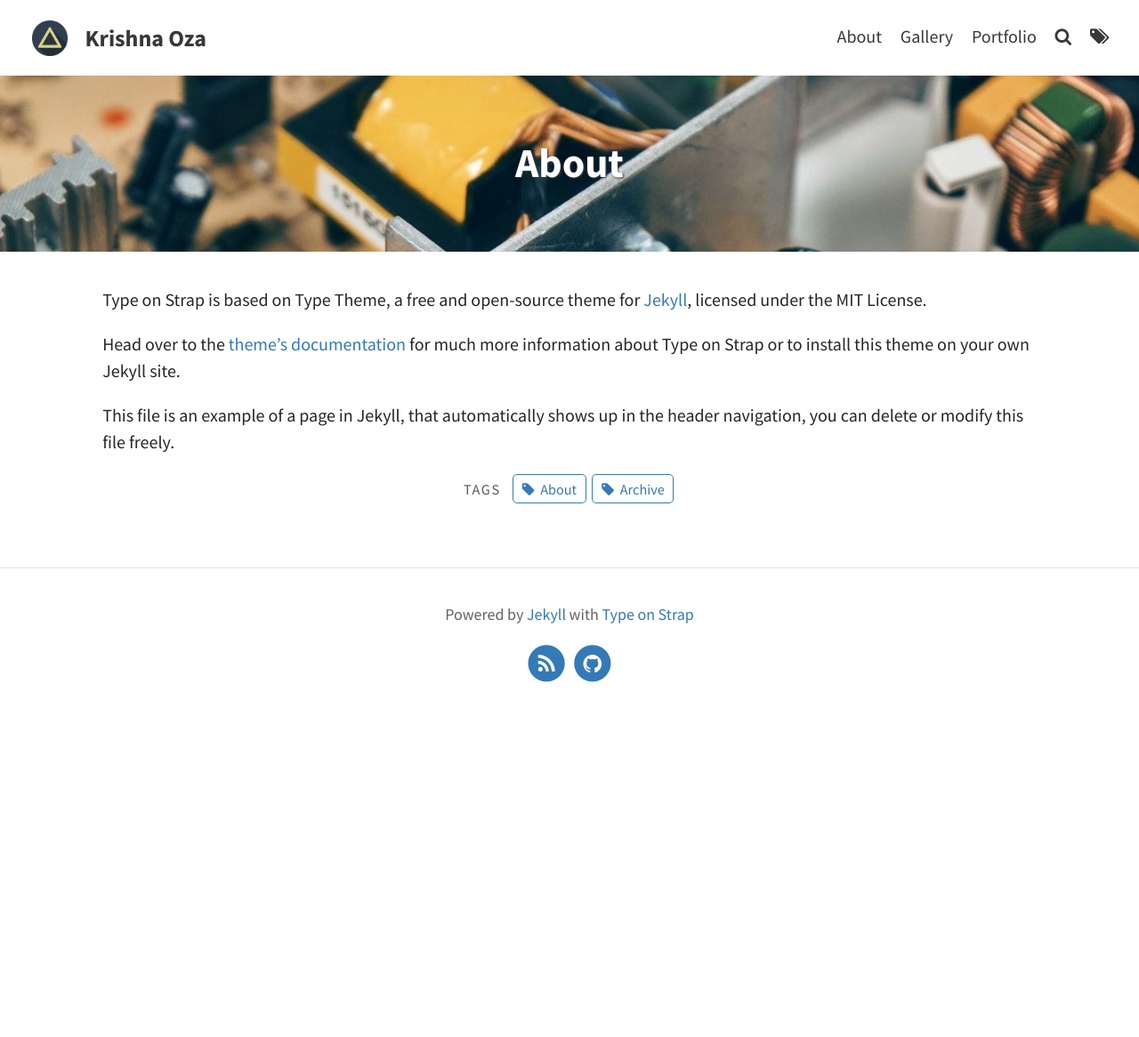
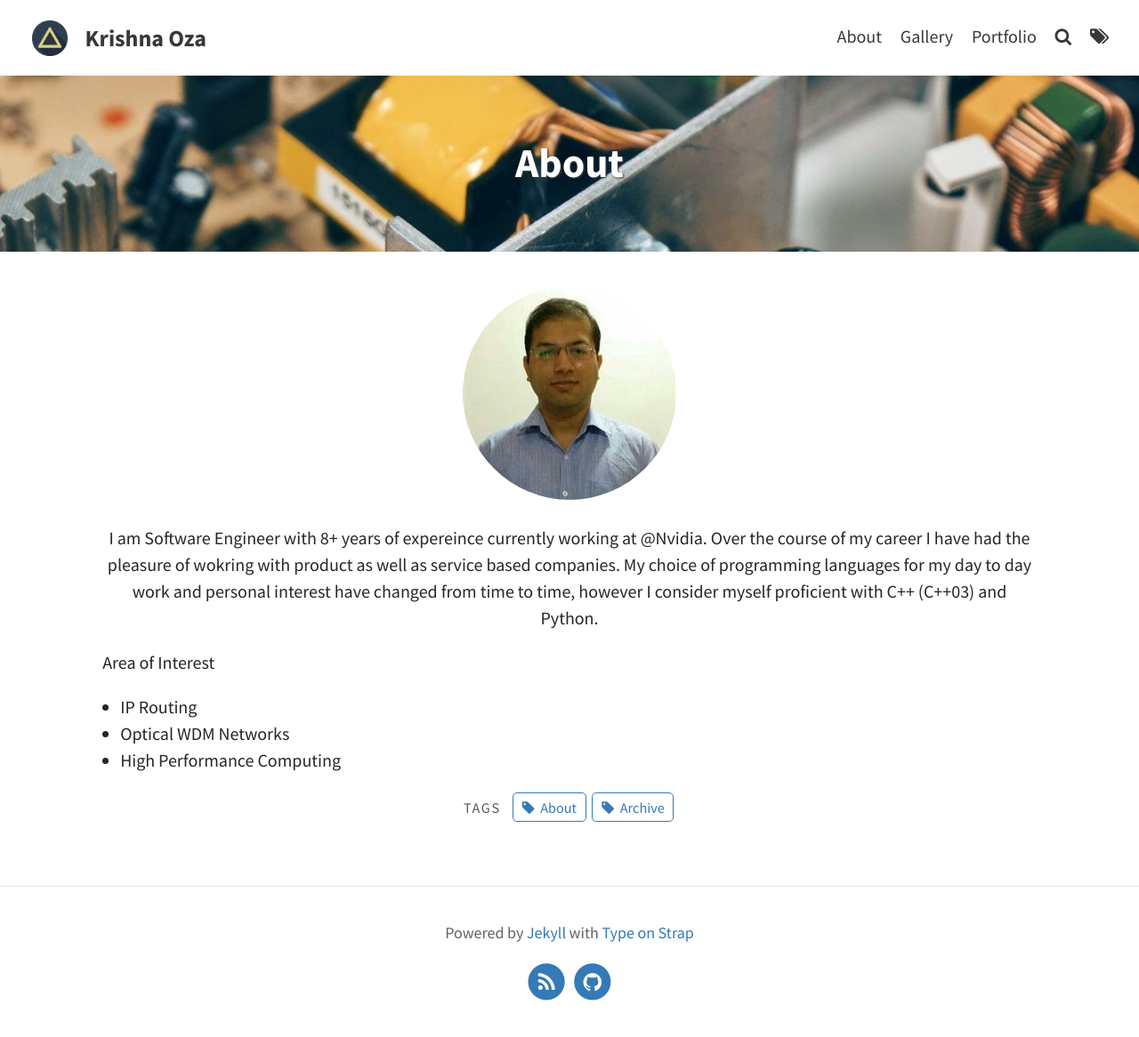
Before and after one commit to kmoza/kmoza.github.io, a Jekyll site: the page built from pages/about.md, in a window 1280 px wide. Shown: the whole page at 89% size. Built offline with Jekyll 4.4.1, drawn with Linux system fonts in a browser that asks for light colours; before the commit the page ends 900 px from its top, so only the background shows below that.

Commit message:
updated about page

```diff
--- a/pages/about.md
+++ b/pages/about.md
@@ -6,8 +6,16 @@ feature-img: "assets/img/pexels/circuit.jpeg"
 tags: [About, Archive]
 ---
 
-Type on Strap is based on Type Theme, a free and open-source theme for [Jekyll](http://jekyllrb.com/), licensed under the MIT License.
+{:refdef: style="text-align: center;"}
+![Krishna Oza](/assets/img/profile_photos/about_krishna_oza.png)
+{: refdef}
 
-Head over to the [theme's documentation](https://github.io/sylhare/Type-on-Strap) for much more information about Type on Strap or to install this theme on your own Jekyll site.
+{:refdef: style="text-align: center;"}
+I am Software Engineer with 8+ years of expereince currently working at @Nvidia. Over the course of my career I have had the pleasure of wokring with product as well as service based companies. My choice of programming languages for my day to day work and personal interest have changed from time to time, however I consider myself proficient with C++ (C++03) and Python.
+{: refdef}
 
-This file is an example of a page in Jekyll, that automatically shows up in the header navigation, you can delete or modify this file freely.
+Area of Interest
+
+* IP Routing
+* Optical WDM Networks
+* High Performance Computing
```
Also changed, not shown: assets/img/profile_photos/about_krishna_oza.png (added).
